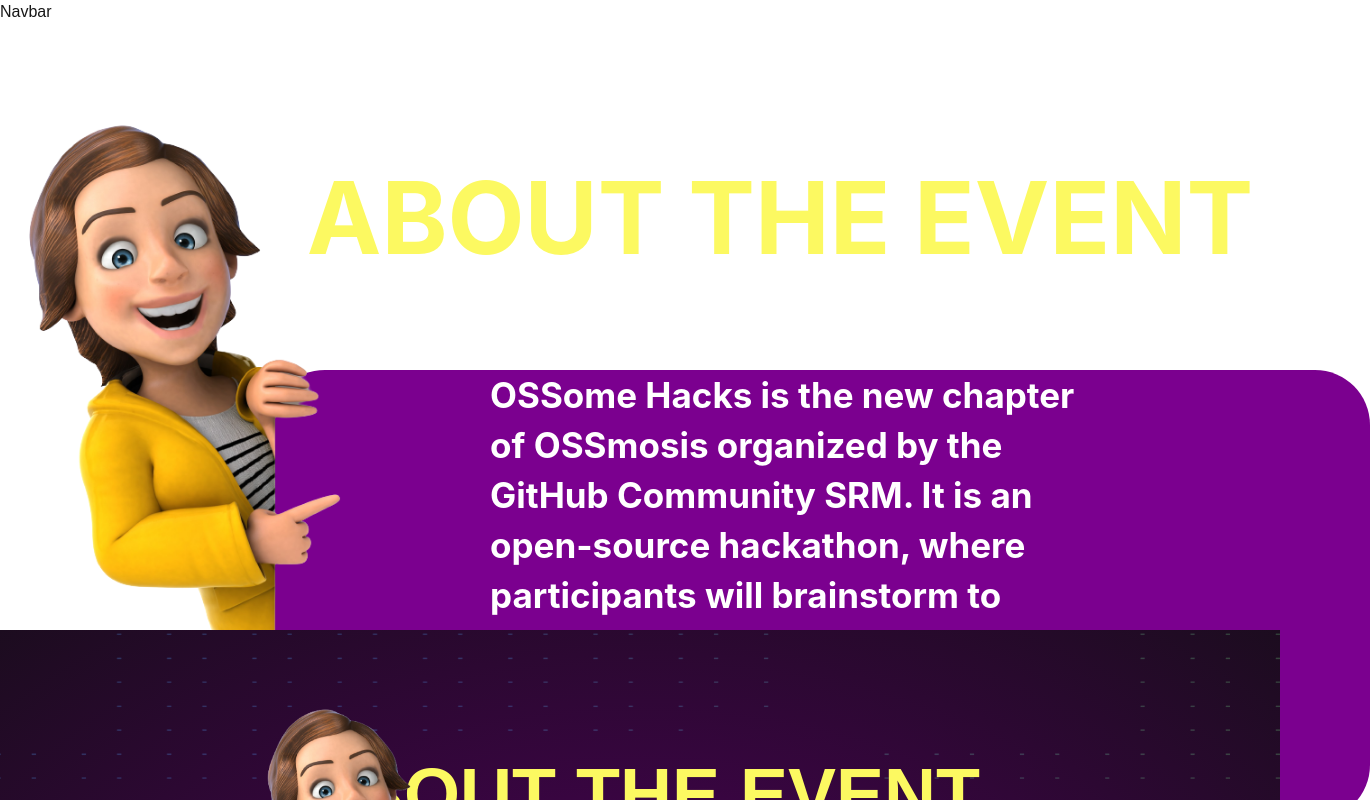
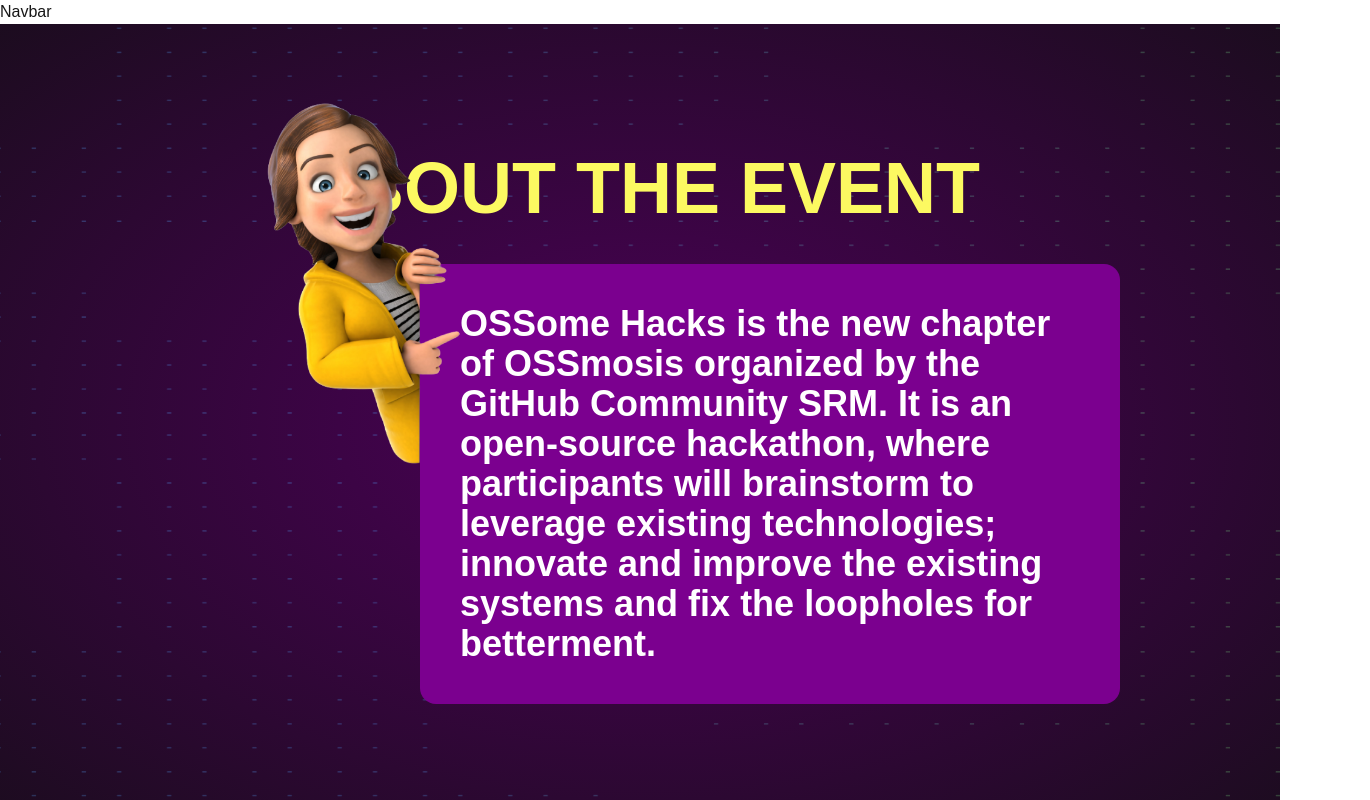
Before and after one commit to SRM-IST-KTR/ohplaceholder, a Next.js app: page / in a window 1280 px wide. Shown: the top 800 px of the page, 1370 px wide, since content can reach past the window. Built offline with nearby package versions, Linux system fonts and the light colour scheme.

Commit message:
fixed file structure of about us

```diff
--- a/components/About.jsx
+++ b/components/About.jsx
@@ -1,86 +1,62 @@
-import React from 'react'
-import Image from "next/image";
-import localFont from "next/font/local";
-
-const geistSans = localFont({
-    src: "../public/fonts/GeistVF.woff",
-    variable: "--font-geist-sans",
-    weight: "100 900",
-});
-
-const geistMono = localFont({
-    src: "../public/fonts/GeistMonoVF.woff",
-    variable: "--font-geist-mono",
-    weight: "100 900",
-});
+import React from 'react';
+import grid1 from '../public/grid1.png';
+import grid2 from '../public/grid2.png';
+import man from '../public/aboutman.png';
+import Image from 'next/image';
 
 const About = () => {
   return (
-        <div className={`${geistSans.variable} ${geistMono.variable} relative`}>
-            {/* About section */}
-            <div
-                className="about w-[1036px] h-[156px] flex items-center justify-center bg-black-100 opacity-100"
-                style={{
-                    marginLeft: '250px',
-                    top: '116px',
-                    left: '12px',
-                    position: 'relative',
-                }}
-            >
-                <h1
-                    style={{
-                        fontFamily: 'Inter',
-                        fontSize: '100px',
-                        fontWeight: 700,
-                        lineHeight: '128.28px',
-                        textAlign: 'left',
-                        color: '#FCF961',
-                    }}
-                >
-                    ABOUT THE EVENT
-                </h1>
+    <>
+    <div className="min-h-screen bg-gradient-radial from-[#4C0058] to-[#1C0C1F] relative">
+
+        <div className="absolute inset-0 z-10">
+          <Image
+            src={grid1}
+            alt="Background Grid 1"
+            layout="fill"
+            objectFit="cover"
+            className="opacity-60"
+          />
         </div>
 
-            {/* Main content section */}
-            <div
-                className="aboutMain w-[1100px] h-[450px] bg-[#7B008F] opacity-100 rounded-[55px] relative flex items-center"
-                style={{
-                    top: '190px',
-                    left: '270px',
-                    position: 'relative',
-                    padding: '40px',
-                }}
-            >
+
+        <div className="absolute inset-0 z-20 flex justify-center items-center">
           <Image
-                    src="/man.png"
-                    alt="Description of the image"
-                    width={330}
-                    height={620}
-                    className="rounded-[20px] absolute"
-                    style={{
-                        top: '-260px',
-                        left: '-250px',
-                    }}
+            src={grid1}
+            alt="Background Grid 1"
+            layout="fill"
+            objectFit="cover"
+            className="opacity-60 -ml-[50px]"
           />
+        </div>
 
-                <p
-                    className="para"
-                    style={{
-                        fontFamily: 'Inter',
-                        fontWeight: 700,
-                        fontSize: '35px', // Increased font size for more coverage
-                        lineHeight: '50px', // Increased line height for balanced spacing
-                        letterSpacing: '3.5%',
-                        color: 'white',
-                        textAlign: 'justify-left', // Justify text to cover the box width
-                        marginLeft: '180px',
-                        maxWidth: '600px',
-                    }}
-                >
+
+        <div className="relative z-30">
+          <p className='text-4xl sm:text-6xl md:text-7xl text-[#FCF961] font-bold text-center pt-24 sm:pt-32'>
+            ABOUT THE EVENT
+          </p>
+
+
+          <div className='sm:ml-10 md:ml-[100px]  xl:ml-[440px] pt-6 sm:pt-8 md:pt-10'>
+            <div className='bg-[#7B008F] rounded-2xl w-[90%] sm:w-[500px] md:w-[600px] lg:w-[700px] lg:-ml-[20px]  mx-auto'>
+              <p className='text-white p-6 sm:p-8 md:p-10 font-semibold text-xl sm:text-2xl md:text-3xl lg:text-4xl'>
                 OSSome Hacks is the new chapter of OSSmosis organized by the GitHub Community SRM. It is an open-source hackathon, where participants will brainstorm to leverage existing technologies; innovate and improve the existing systems and fix the loopholes for betterment.
               </p>
             </div>
           </div>
+
+
+          <div className=''>
+            <Image
+              src={man}
+              alt="Man Image"
+              className='absolute w-[200px] -mt-[610px] ml-[264px] hidden lg:block '
+
+            />
+          </div>
+        </div>
+      </div>
+    </>
   )
 }
 
--- a/components/About/About.jsx
+++ /dev/null
@@ -1,63 +0,0 @@
-import React from 'react';
-import grid1 from '../../public/grid1.png';
-import grid2 from '../../public/grid2.png';
-import man from '../../public/aboutman.png';
-import Image from 'next/image';
-
-const About = () => {
-  return (
-    <>
-    <div className="min-h-screen bg-gradient-radial from-[#4C0058] to-[#1C0C1F] relative">
-
-        <div className="absolute inset-0 z-10">
-          <Image
-            src={grid1}
-            alt="Background Grid 1"
-            layout="fill"
-            objectFit="cover"
-            className="opacity-60"
-          />
-        </div>
-
-
-        <div className="absolute inset-0 z-20 flex justify-center items-center">
-          <Image
-            src={grid1}
-            alt="Background Grid 1"
-            layout="fill"
-            objectFit="cover"
-            className="opacity-60 -ml-[50px]"
-          />
-        </div>
-
-
-        <div className="relative z-30">
-          <p className='text-4xl sm:text-6xl md:text-7xl text-[#FCF961] font-bold text-center pt-24 sm:pt-32'>
-            ABOUT THE EVENT
-          </p>
-
-
-          <div className='sm:ml-10 md:ml-[100px]  xl:ml-[440px] pt-6 sm:pt-8 md:pt-10'>
-            <div className='bg-[#7B008F] rounded-2xl w-[90%] sm:w-[500px] md:w-[600px] lg:w-[700px] lg:-ml-[20px]  mx-auto'>
-              <p className='text-white p-6 sm:p-8 md:p-10 font-semibold text-xl sm:text-2xl md:text-3xl lg:text-4xl'>
-                OSSome Hacks is the new chapter of OSSmosis organized by the GitHub Community SRM. It is an open-source hackathon, where participants will brainstorm to leverage existing technologies; innovate and improve the existing systems and fix the loopholes for betterment.
-              </p>
-            </div>
-          </div>
-
-
-          <div className=''>
-            <Image
-              src={man}
-              alt="Man Image"
-              className='absolute w-[200px] -mt-[610px] ml-[264px] hidden lg:block '
-
-            />
-          </div>
-        </div>
-      </div>
-    </>
-  )
-}
-
-export default About
--- a/pages/index.js
+++ b/pages/index.js
@@ -1,11 +1,11 @@
 import About from "@/components/About";
-import Aboutus from "@/components/About/About";
+
 
 export default function Home() {
   return (
     <>
     <About />
-    <Aboutus/>
+
     </>
   );
 }
```
Also changed, not shown: 1 other file (tests, documents, lock files or other folders). Lines whose indentation alone changed are shown as unchanged.
